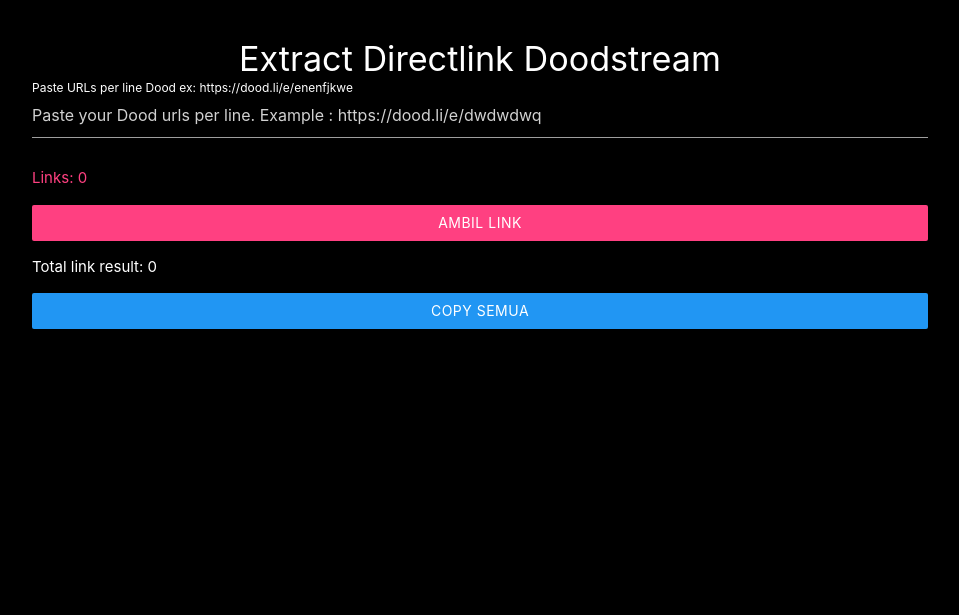
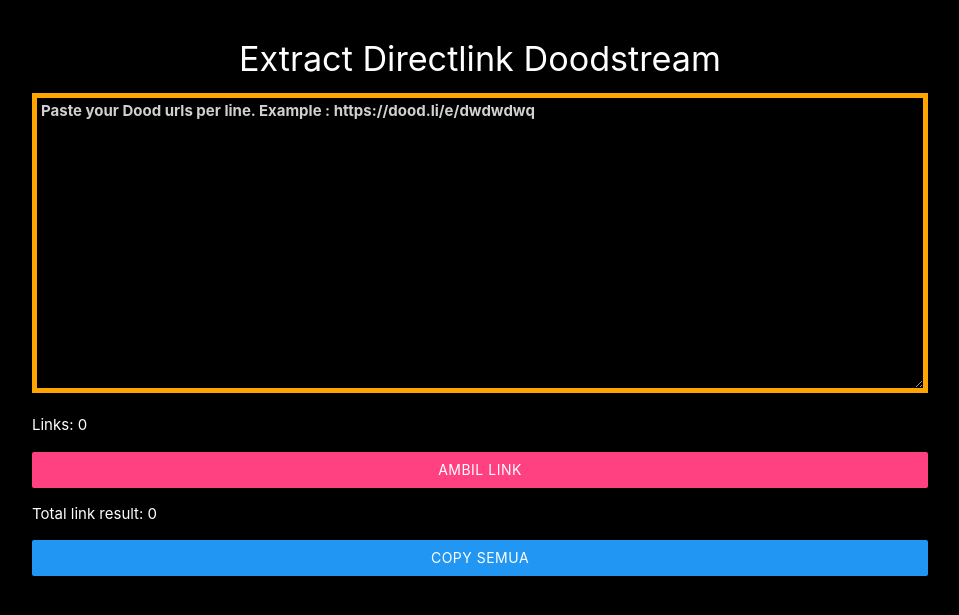
Before and after one commit to bobwatcherx/Doodstream-Extract-directlink, a FastAPI app: page / in a window 1280 px wide. Shown: the top 615 px of the page, without its empty margins (160-1119 px from the left). Run offline with FastAPI, Linux system fonts and the light colour scheme; some libraries are stand-ins or nearby versions.

Commit message:
Update index.html

```diff
--- a/templates/index.html
+++ b/templates/index.html
@@ -35,9 +35,10 @@
     <h4 class="center-align">Extract Directlink Doodstream</h4>
 
     <div class="input-field">
-        <textarea id="textarea" class="materialize-textarea" placeholder="Paste your Dood urls per line. Example : https://dood.li/e/dwdwdwq" style="color: white;"></textarea>
-        <label for="textarea" class="active" style="color: white;">Paste URLs per line Dood ex: https://dood.li/e/enenfjkwe</label>
-        <p id="link-count" style="color: #ff4081;">Links: 0</p>
+
+        <textarea id="textarea" placeholder="Paste your Dood urls per line. Example : https://dood.li/e/dwdwdwq" style="color: white;border:5px solid orange;height:300px;padding: 4px;font-weight: bold"></textarea>
+
+        <p id="link-count" style="color: white;">Links: 0</p>
     </div>
 
     <button id="fetch-button"
```
